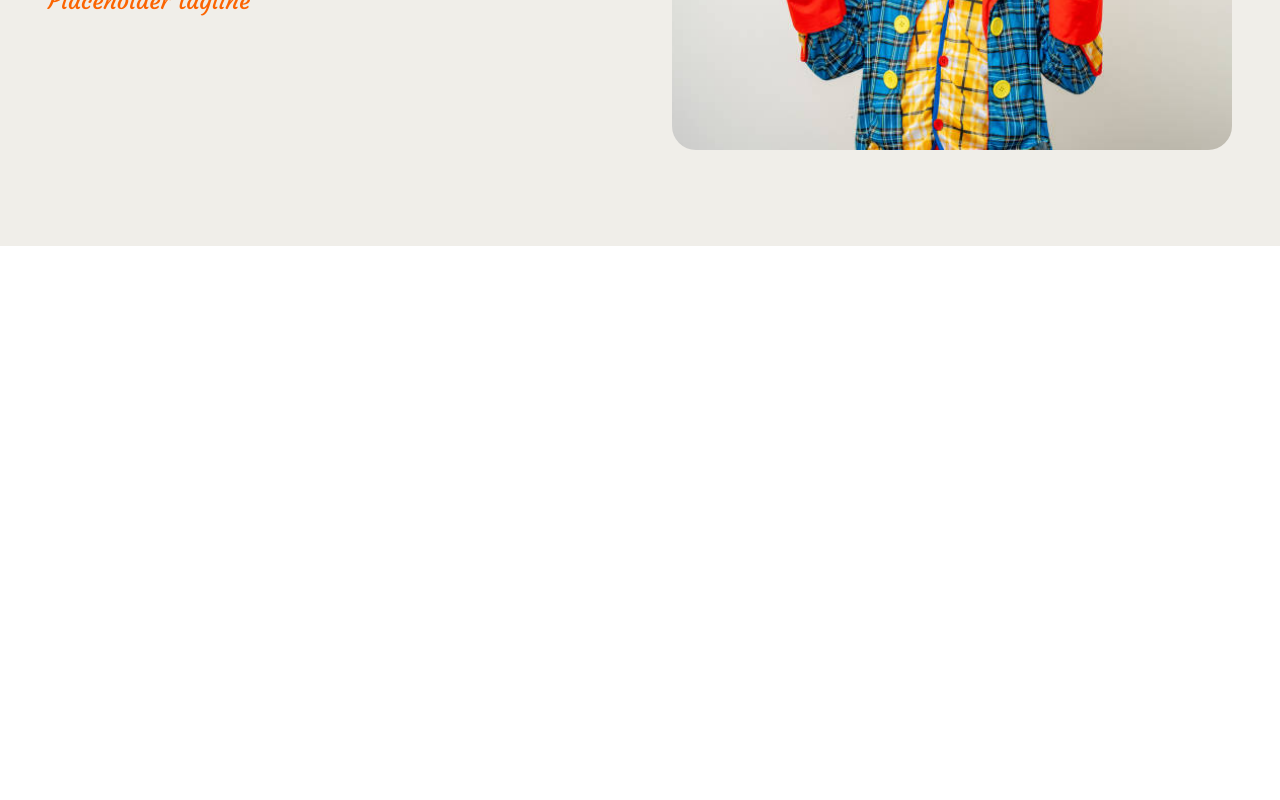
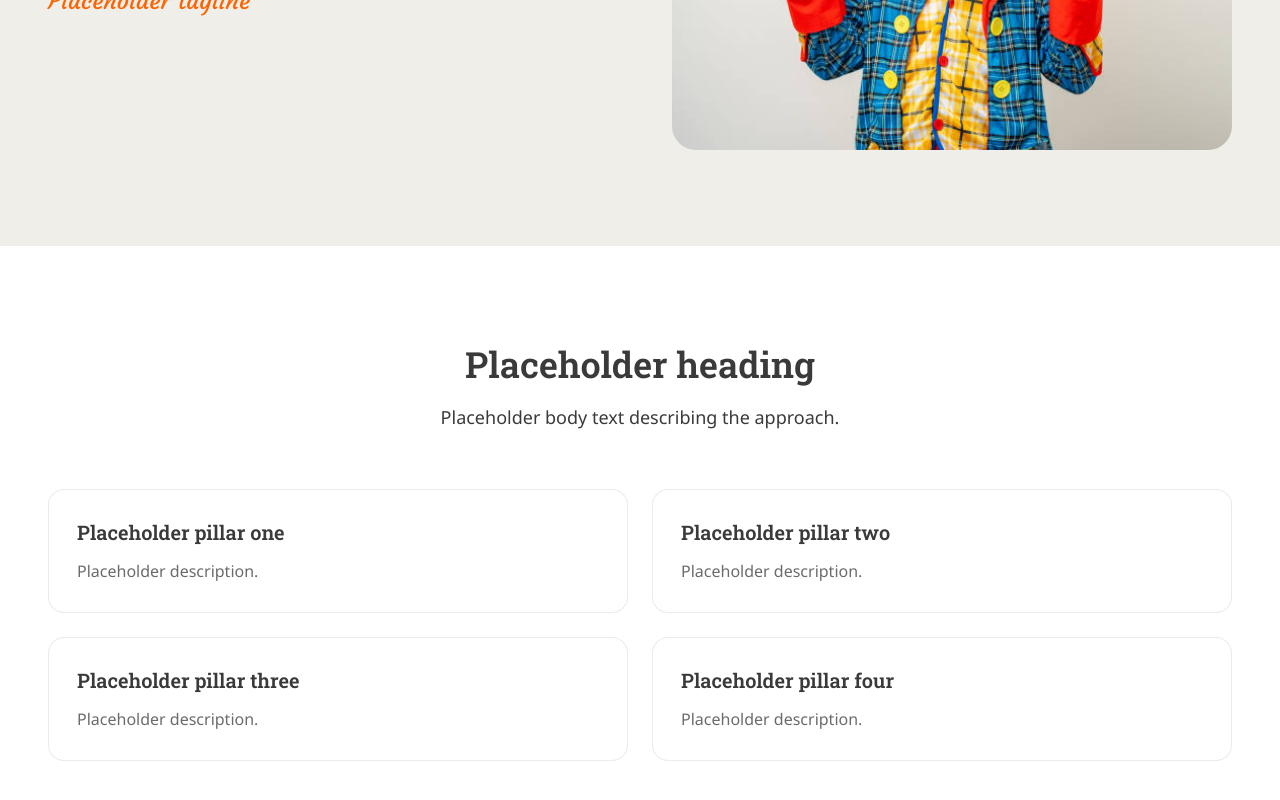
Before and after one commit to mollilyn/neuroedlab-website, a Next.js app: page / in a window 1280 px wide. Shown: the part 1419-2219 px from the top of the page. Before the commit the page ends 1665 px from the top, so only its background shows below. Built offline with nearby package versions, Linux system fonts and the light colour scheme.

Commit message:
M11 - Learning Approach

```diff
--- a/app/page.tsx
+++ b/app/page.tsx
@@ -3,6 +3,7 @@
 import Navbar from "@/src/components/Navbar";
 import Hero from "@/src/components/Hero";
 import AboutNeuroEd from "@/src/components/AboutNeuroEd";
+import LearningApproach from "@/src/components/LearningApproach";
 
 export default function Home() {
   return (
@@ -10,6 +11,7 @@ export default function Home() {
       <Navbar />
       <Hero />
       <AboutNeuroEd />
+      <LearningApproach />
     </>
   );
 }
--- a/content/en/approach.json
+++ b/content/en/approach.json
@@ -13,6 +13,10 @@
     {
       "title": "Placeholder pillar three",
       "description": "Placeholder description."
+    },
+    {
+      "title": "Placeholder pillar four",
+      "description": "Placeholder description."
     }
   ]
 }
--- a/content/th/approach.json
+++ b/content/th/approach.json
@@ -13,6 +13,10 @@
     {
       "title": "Placeholder pillar three",
       "description": "Placeholder description."
+    },
+    {
+      "title": "Placeholder pillar four",
+      "description": "Placeholder description."
     }
   ]
 }
--- /dev/null
+++ b/src/components/LearningApproach.tsx
@@ -0,0 +1,72 @@
+"use client";
+
+import { motion } from "framer-motion";
+import { useContent } from "@/src/utils/useContent";
+
+interface Pillar {
+  title: string;
+  description: string;
+}
+
+interface ApproachContent {
+  heading: string;
+  body: string;
+  pillars: Pillar[];
+}
+
+const fadeUp = (delay: number) => ({
+  initial: { opacity: 0, y: 30 },
+  animate: { opacity: 1, y: 0 },
+  transition: { duration: 0.6, delay },
+});
+
+export default function LearningApproach() {
+  const content = useContent<ApproachContent>("approach");
+
+  return (
+    <section
+      id="approach"
+      className="py-24 px-6 md:px-12"
+      style={{ backgroundColor: "var(--color-background)" }}
+    >
+      <div className="mx-auto max-w-[1200px]">
+
+        {/* Section header */}
+        <div className="mb-14 flex flex-col items-center gap-4 text-center">
+          <motion.h2
+            {...fadeUp(0)}
+            className="font-headline-en text-3xl font-semibold leading-tight text-[var(--color-text)] md:text-4xl"
+          >
+            {content.heading}
+          </motion.h2>
+
+          <motion.p
+            {...fadeUp(0.15)}
+            className="font-body-en max-w-2xl text-base leading-relaxed text-[var(--color-text)] opacity-75 md:text-lg"
+          >
+            {content.body}
+          </motion.p>
+        </div>
+
+        {/* Pillar cards */}
+        <div className="grid grid-cols-1 gap-6 md:grid-cols-2">
+          {content.pillars?.map((pillar, index) => (
+            <motion.div
+              key={index}
+              {...fadeUp(0.1 * (index + 1))}
+              className="group rounded-2xl border border-[var(--color-text)]/10 bg-white p-7 transition-all duration-200 hover:-translate-y-1.5 hover:shadow-lg"
+            >
+              <h3 className="font-headline-en mb-3 text-xl font-semibold text-[var(--color-text)]">
+                {pillar.title}
+              </h3>
+              <p className="font-body-en text-base leading-relaxed text-[var(--color-text)] opacity-75">
+                {pillar.description}
+              </p>
+            </motion.div>
+          ))}
+        </div>
+
+      </div>
+    </section>
+  );
+}
```
